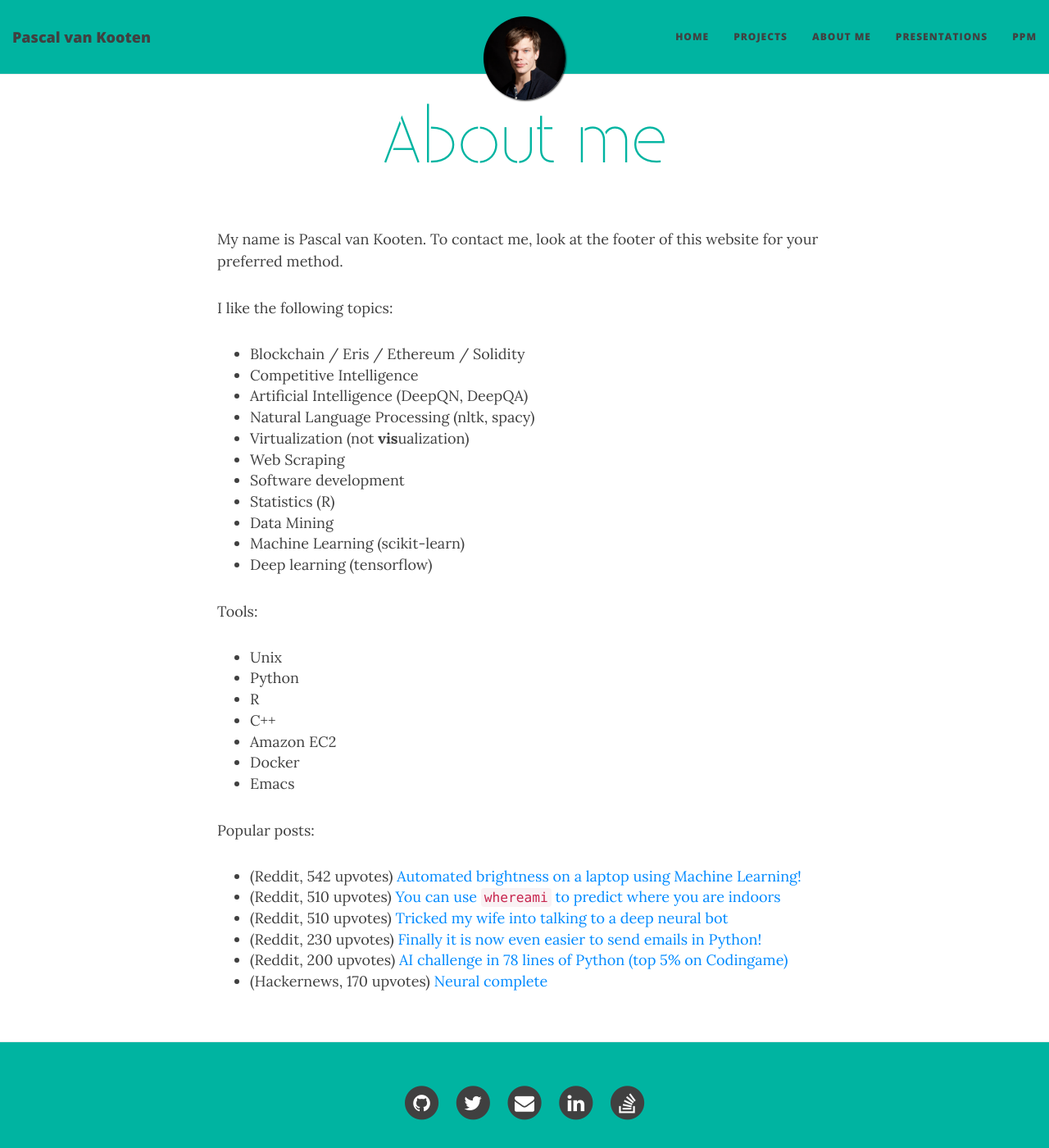
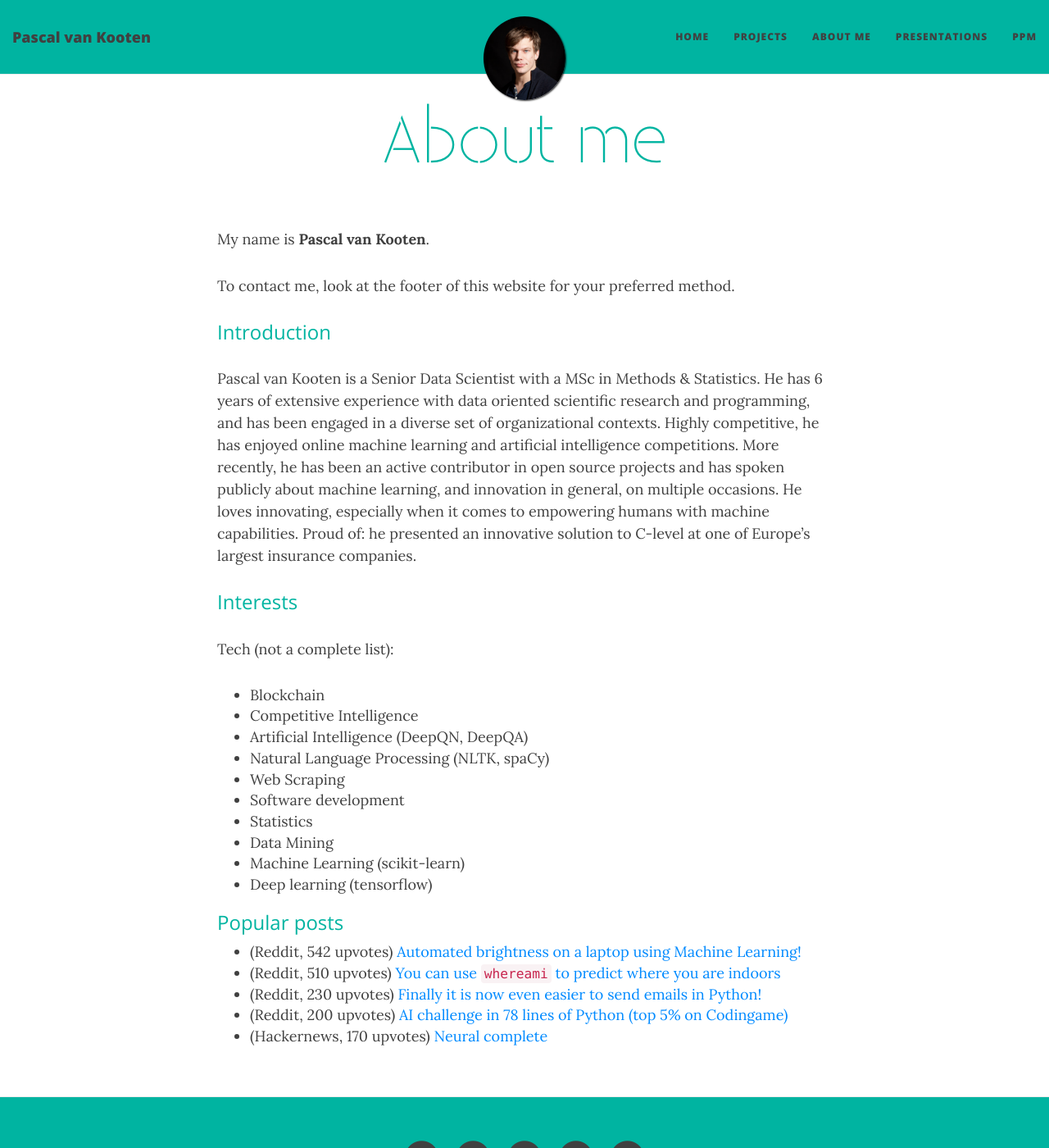
Before and after one commit to kootenpv/kootenpv.github.io, a Jekyll site: the page built from aboutme.md, in a window 1280 px wide and 1400 px high. Shown: the whole window at 82% size. Built offline with Jekyll 4.4.1, drawn with Linux system fonts in a browser that asks for light colours; nearby versions of some CDN libraries.

Commit message:
about me

```diff
--- a/aboutme.md
+++ b/aboutme.md
@@ -3,37 +3,43 @@ layout: page
 title: About me
 ---
 
-My name is Pascal van Kooten. To contact me, look at the footer of this website for your preferred method.
+My name is **Pascal van Kooten**.
 
-I like the following topics:
+To contact me, look at the footer of this website for your preferred method.
 
-- Blockchain / Eris / Ethereum / Solidity
+### Introduction
+
+Pascal van Kooten is a Senior Data Scientist with a MSc in Methods &
+Statistics. He has 6 years of extensive experience with data oriented
+scientific research and programming, and has been engaged in a diverse
+set of organizational contexts. Highly competitive, he has enjoyed
+online machine learning and artificial intelligence competitions. More
+recently, he has been an active contributor in open source projects
+and has spoken publicly about machine learning, and innovation in
+general, on multiple occasions. He loves innovating, especially when
+it comes to empowering humans with machine capabilities. Proud of: he
+presented an innovative solution to C-level at one of Europe’s largest
+insurance companies.
+
+### Interests
+
+Tech (not a complete list):
+
+- Blockchain
 - Competitive Intelligence
 - Artificial Intelligence (DeepQN, DeepQA)
-- Natural Language Processing (nltk, spacy)
-- Virtualization (not **vis**ualization)
+- Natural Language Processing (NLTK, spaCy)
 - Web Scraping
 - Software development
-- Statistics (R)
+- Statistics
 - Data Mining
 - Machine Learning (scikit-learn)
 - Deep learning (tensorflow)
 
-Tools:
-
-- Unix
-- Python
-- R
-- C++
-- Amazon EC2
-- Docker
-- Emacs
-
-Popular posts:
+### Popular posts
 
 - (Reddit, 542 upvotes)  [Automated brightness on a laptop using Machine Learning!](https://www.reddit.com/r/Python/comments/dfdtbs/automated_brightness_on_a_laptop_using_machine/)
 - (Reddit, 510 upvotes) [You can use `whereami` to predict where you are indoors](https://www.reddit.com/r/Python/comments/54qto9/you_can_use_whereami_to_predict_where_you_are/)
-- (Reddit, 510 upvotes) [Tricked my wife into talking to a deep neural bot](https://youtu.be/nzXt471bXmA)
 - (Reddit, 230 upvotes) [Finally it is now even easier to send emails in Python!](https://www.reddit.com/r/Python/comments/3gtps6/finally_it_is_now_even_easier_to_send_emails_in)
 - (Reddit, 200 upvotes) [AI challenge in 78 lines of Python (top 5% on Codingame)](https://www.reddit.com/r/Python/comments/52f50j/ai_challenge_in_78_lines_of_python_top_5_on/)
 - (Hackernews, 170 upvotes) [Neural complete](https://news.ycombinator.com/item?id=14119848)
```
